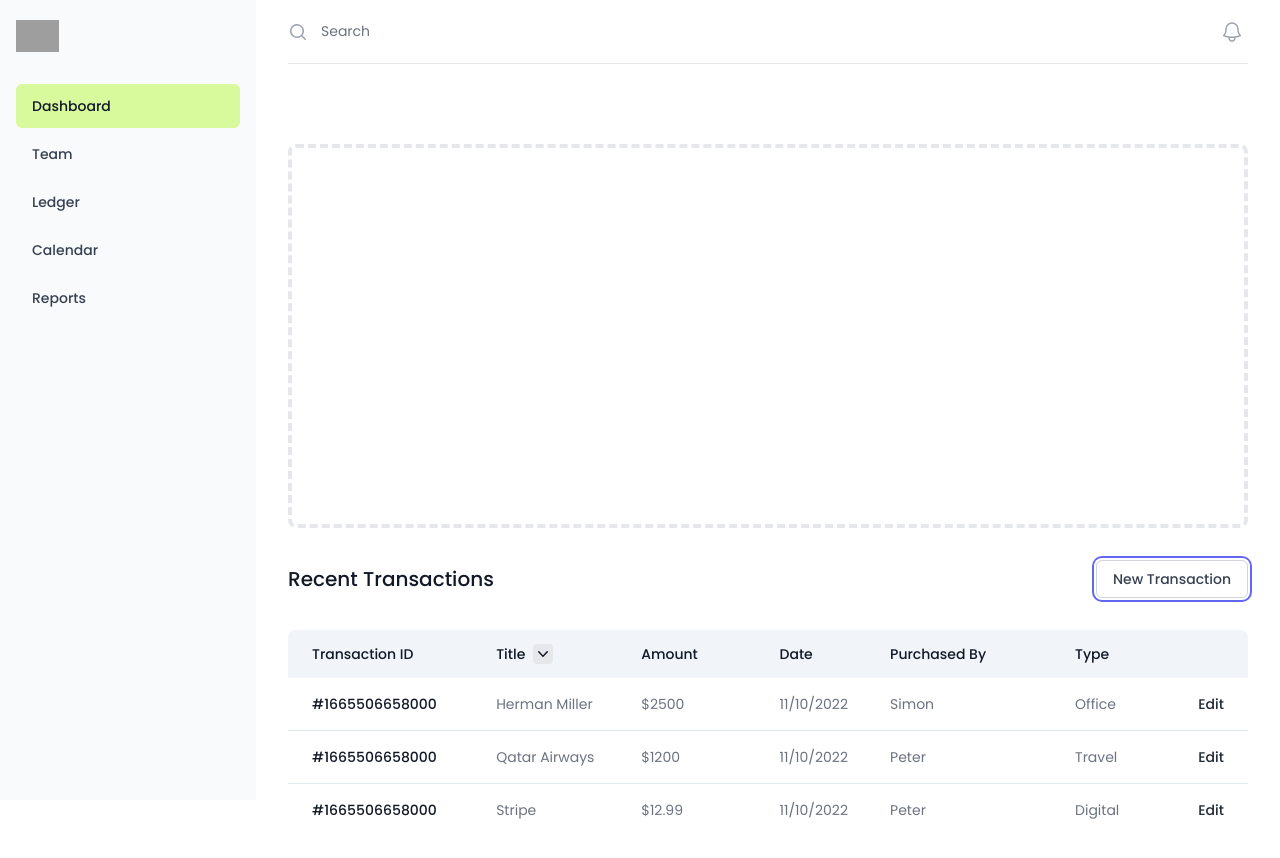
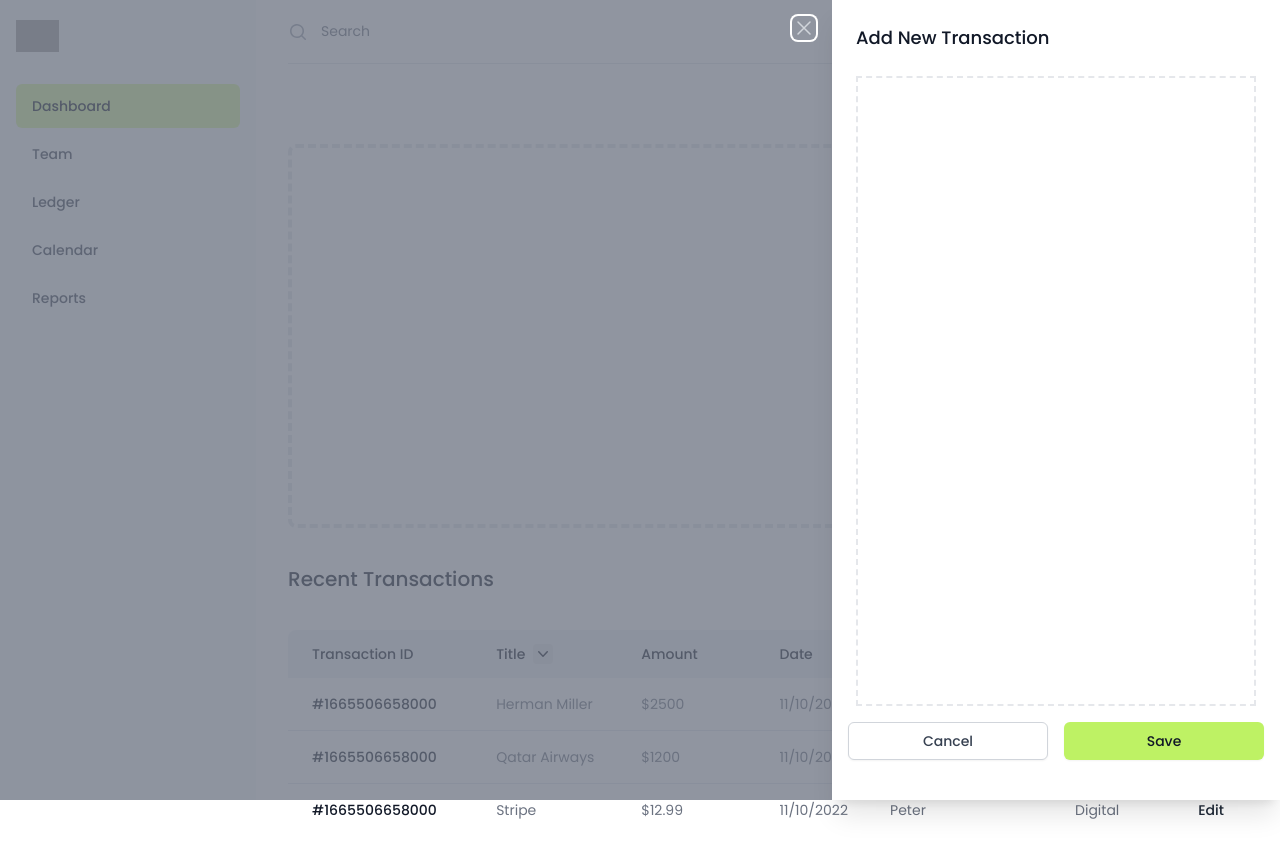
Before and after one commit to simoncarriere/ledger-app, a React (Create React App) app: page /ledger in a window 1280 px wide. Both pictures are taken after a click on the button "New Transaction". Shown: the top 858 px of the page. Built offline with nearby package versions, Linux system fonts and the light colour scheme; grey boxes are pictures that could not be loaded.

Commit message:
New Transaction Slideout boiler

```diff
--- a/src/components/Ledger.js
+++ b/src/components/Ledger.js
@@ -1,4 +1,6 @@
+import { useState } from 'react';
 import { ChevronDownIcon } from '@heroicons/react/20/solid'
+import NewTransaction from './NewTransaction';
 
 const current = new Date();
 const date = `${current.getDate()}/${current.getMonth()+1}/${current.getFullYear()}`;
@@ -10,14 +12,18 @@ const transactions = [
   // More people...
 ]
 const Users = () => {
-  return (
+
+    const [openNewTransaction, setOpenNewTransaction] = useState(false)
+
+    return (
     <div>
         <div className="flex items-center justify-between ">
             <h3 className="text-xl font-medium leading-6 text-gray-900">Recent Transactions</h3>
             <div className="flex mt-3 sm:mt-0 sm:ml-4">
                 <button
-                type="button"
-                className="inline-flex items-center px-4 py-2 text-sm font-medium text-gray-700 bg-white border border-gray-300 rounded-md shadow-sm hover:bg-gray-50 focus:outline-none focus:ring-2 focus:ring-indigo-500 focus:ring-offset-2"
+                    onClick={() => setOpenNewTransaction(true)}
+                    type="button"
+                    className="inline-flex items-center px-4 py-2 text-sm font-medium text-gray-700 bg-white border border-gray-300 rounded-md shadow-sm hover:bg-gray-50 focus:outline-none focus:ring-2 focus:ring-indigo-500 focus:ring-offset-2"
                 >
                 New Transaction
                 </button>
@@ -127,6 +133,7 @@ const Users = () => {
                 </div>
             </div>
         </div>
+        <NewTransaction openNewTransaction={openNewTransaction} setOpenNewTransaction={setOpenNewTransaction}/>
     </div>
   )
 }
--- /dev/null
+++ b/src/components/NewTransaction.js
@@ -0,0 +1,93 @@
+import { Fragment } from 'react'
+import { Dialog, Transition } from '@headlessui/react'
+import { XMarkIcon } from '@heroicons/react/24/outline'
+
+
+const NewTransaction = ({openNewTransaction, setOpenNewTransaction}) => {
+
+    return (
+        <Transition.Root show={openNewTransaction} as={Fragment}>
+        <Dialog as="div" className="relative z-10" onClose={setOpenNewTransaction}>
+          <Transition.Child
+            as={Fragment}
+            enter="ease-in-out duration-500"
+            enterFrom="opacity-0"
+            enterTo="opacity-100"
+            leave="ease-in-out duration-500"
+            leaveFrom="opacity-100"
+            leaveTo="opacity-0"
+          >
+            <div className="fixed inset-0 transition-opacity bg-gray-500 bg-opacity-75" />
+          </Transition.Child>
+
+          <div className="fixed inset-0 overflow-hidden">
+            <div className="absolute inset-0 overflow-hidden">
+              <div className="fixed inset-y-0 right-0 flex max-w-full pl-10 pointer-events-none">
+                <Transition.Child
+                  as={Fragment}
+                  enter="transform transition ease-in-out duration-500 sm:duration-700"
+                  enterFrom="translate-x-full"
+                  enterTo="translate-x-0"
+                  leave="transform transition ease-in-out duration-500 sm:duration-700"
+                  leaveFrom="translate-x-0"
+                  leaveTo="translate-x-full"
+                >
+                  <Dialog.Panel className="relative w-screen max-w-md pointer-events-auto">
+                    <Transition.Child
+                      as={Fragment}
+                      enter="ease-in-out duration-500"
+                      enterFrom="opacity-0"
+                      enterTo="opacity-100"
+                      leave="ease-in-out duration-500"
+                      leaveFrom="opacity-100"
+                      leaveTo="opacity-0"
+                    >
+                      <div className="absolute top-0 left-0 flex pt-4 pr-2 -ml-8 sm:-ml-10 sm:pr-4">
+                        <button
+                          type="button"
+                          className="text-gray-300 rounded-md hover:text-white focus:outline-none focus:ring-2 focus:ring-white"
+                          onClick={() => setOpenNewTransaction(false)}
+                        >
+                          <span className="sr-only">Close panel</span>
+                          <XMarkIcon className="w-6 h-6" aria-hidden="true" />
+                        </button>
+                      </div>
+                    </Transition.Child>
+                    <div className="flex flex-col h-full py-6 overflow-y-scroll bg-white shadow-xl">
+                      <div className="px-4 sm:px-6">
+                        <Dialog.Title className="text-lg font-medium text-gray-900">Add New Transaction</Dialog.Title>
+                      </div>
+                      <div className="relative flex-1 px-4 mt-6 sm:px-6">
+                        {/* Replace with your content */}
+                        <div className="absolute inset-0 px-4 sm:px-6">
+                          <div className="h-full border-2 border-gray-200 border-dashed" aria-hidden="true" />
+                        </div>
+                        {/* /End replace */}
+                        </div>
+                        <div className="flex justify-end flex-shrink-0 w-full px-4 py-4">
+                            <button
+                                type="button"
+                                className="w-full px-4 py-2 text-sm font-medium text-gray-700 bg-white border border-gray-300 rounded-md shadow-sm hover:bg-gray-50 focus:outline-none focus:ring-2 focus:ring-indigo-500 focus:ring-offset-2"
+                                onClick={() => setOpenNewTransaction(false)}
+                            >
+                                Cancel
+                            </button>
+                            <button
+                                type="submit"
+                                className="justify-center w-full px-4 py-2 ml-4 text-sm font-medium text-gray-900 border border-transparent rounded-md shadow-sm bg-lime-300 hover:bg-lime-200 focus:outline-none focus:ring-2 focus:ring-indigo-500 focus:ring-offset-2"
+                            >
+                                Save
+                            </button>
+                        </div>
+                    </div>
+                  </Dialog.Panel>
+                </Transition.Child>
+              </div>
+            </div>
+          </div>
+        </Dialog>
+      </Transition.Root>
+     );
+}
+
+export default NewTransaction;
```
